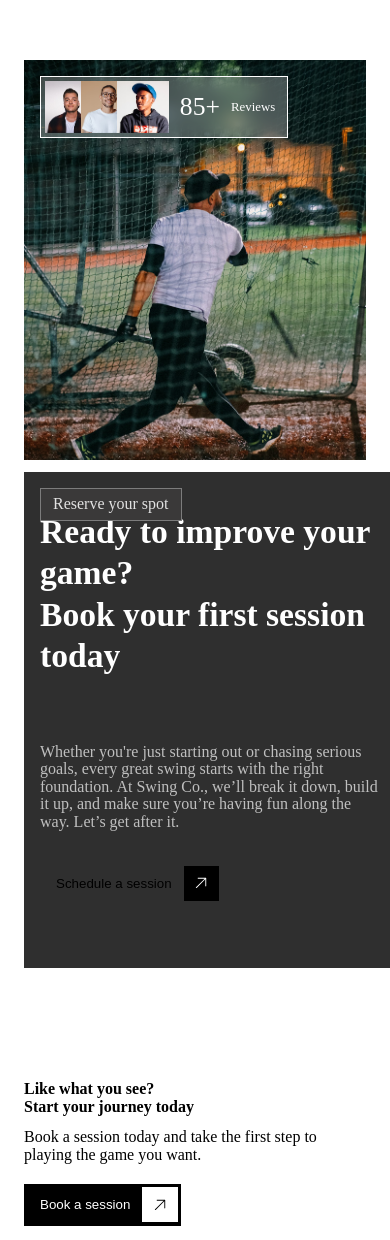
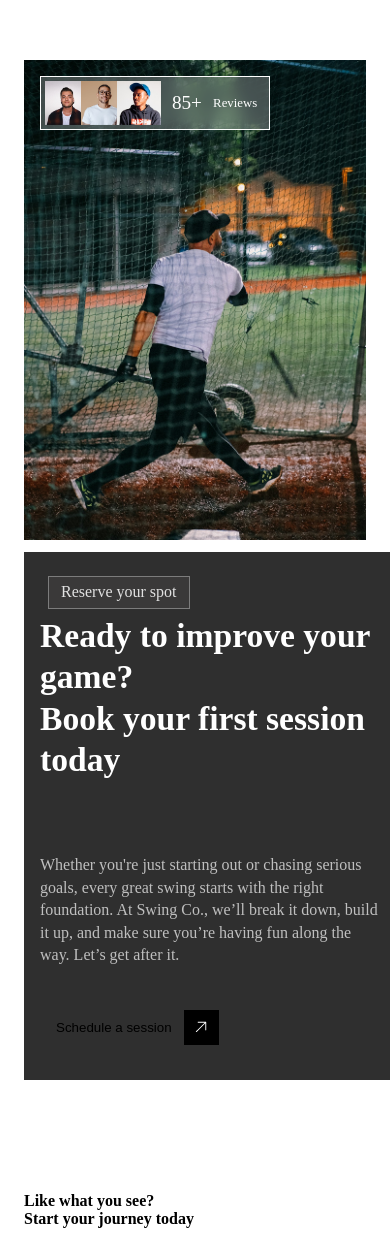
Before and after one commit to HaydenWestfall/conner-pohl-instruction, a React (Vite) app: page /about in a window 390 px wide. Shown: the part 3797-5037 px from the top of the page. Built offline with nearby package versions, Linux system fonts and the light colour scheme; the HTML template or start-up script is replaced by a standard one.

Commit message:
changes to mobile contact section scaling

```diff
--- a/src/shared/ContactSection/ContactSection.scss
+++ b/src/shared/ContactSection/ContactSection.scss
@@ -45,7 +45,7 @@
       }
     }
 
-    img {
+    .hitting-image {
       height: 100%;
       width: 100%;
       object-fit: cover;
@@ -104,78 +104,49 @@
     padding: 4rem 1rem;
 
     .image-wrapper {
-      position: relative;
       width: 100%;
 
       .review-tag {
         top: 1rem;
         left: 1rem;
-        height: 3.25rem;
-        padding: 0.25rem 0.75rem 0.25rem 0.25rem;
+        height: 2.75rem;
         gap: 0.7rem;
 
         .review-images {
           img {
-            border-radius: var(--border-radius-rounded);
-
             &:not(:first-child) {
-              margin-left: -1rem;
+              margin-left: -0.5rem;
             }
           }
         }
 
         .review-count {
-          font-size: 1.6rem;
+          font-size: 1.2rem;
         }
 
         .review-text {
           font-size: 0.8rem;
         }
       }
-      img {
-        width: 100%;
-        max-height: 25rem;
-        object-fit: cover;
-        border-radius: var(--border-radius-2);
+
+      .hitting-image {
+        height: 30rem;
       }
     }
 
     .schedule-wrapper {
-      position: relative;
-      background-color: #2f2f2f;
-      height: 26rem;
-      border-radius: var(--border-radius-2);
-      padding: 1rem 1rem 4rem 1rem;
-      display: flex;
-      align-items: flex-end;
       width: 100%;
+      padding: 1rem 1rem 2rem 1rem;
+      height: 30rem;
 
       .tag {
-        position: absolute;
-        top: 1rem;
-        left: 1rem;
-        border-radius: var(--border-radius-rounded);
-        background-color: #3a3939;
-        border: 1px solid #7c7c7c;
-        color: #e2e2e2;
-        width: fit-content;
-        padding: 0.4rem 0.75rem;
-        font-size: var(--text-size-tiny);
       }
 
       .schedule-info-wrapper {
-        display: flex;
-        flex-direction: column;
-        gap: 1rem;
-
         h3 {
-          color: white;
         }
 
         p {
-          color: #bfbfbf;
-          font-size: var(--text-size-tiny-2);
-          line-height: 1.1rem;
         }
       }
     }
--- a/src/shared/ContactSection/ContactSection.tsx
+++ b/src/shared/ContactSection/ContactSection.tsx
@@ -10,7 +10,7 @@ export const ContactSection = () => {
     <>
       <div className="contact-section-wrapper">
         <div className="image-wrapper">
-          <img src={HittingImage} alt="Player hitting ball" />
+          <img className="hitting-image" src={HittingImage} alt="Player hitting ball" />
           <div className="review-tag">
             <div className="review-images">
               <img src={Testimony1} alt="" />
```
